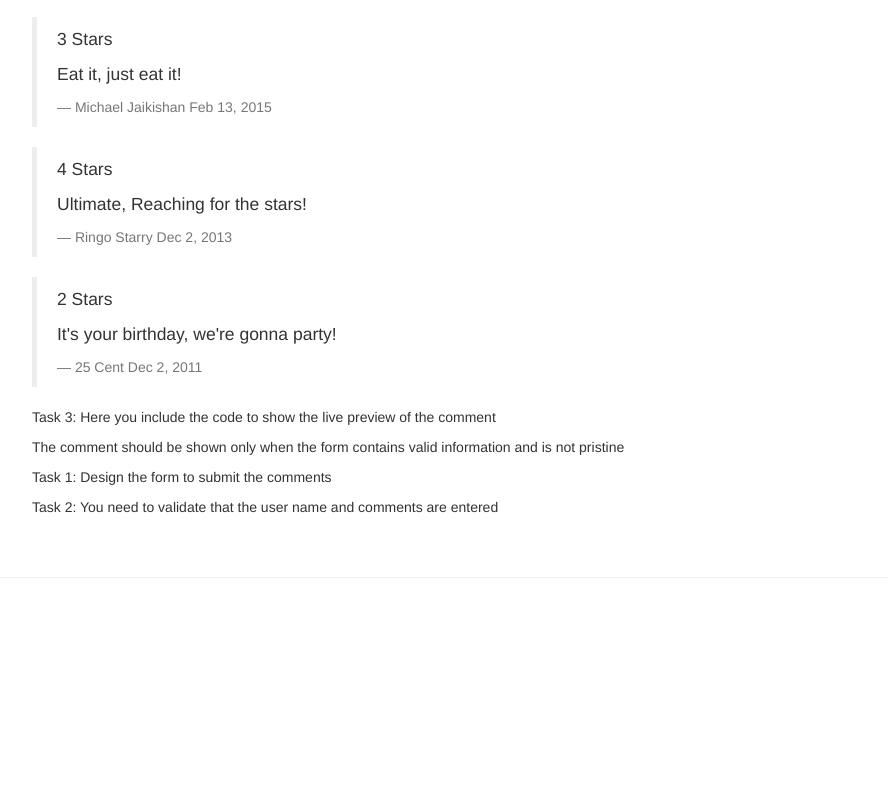
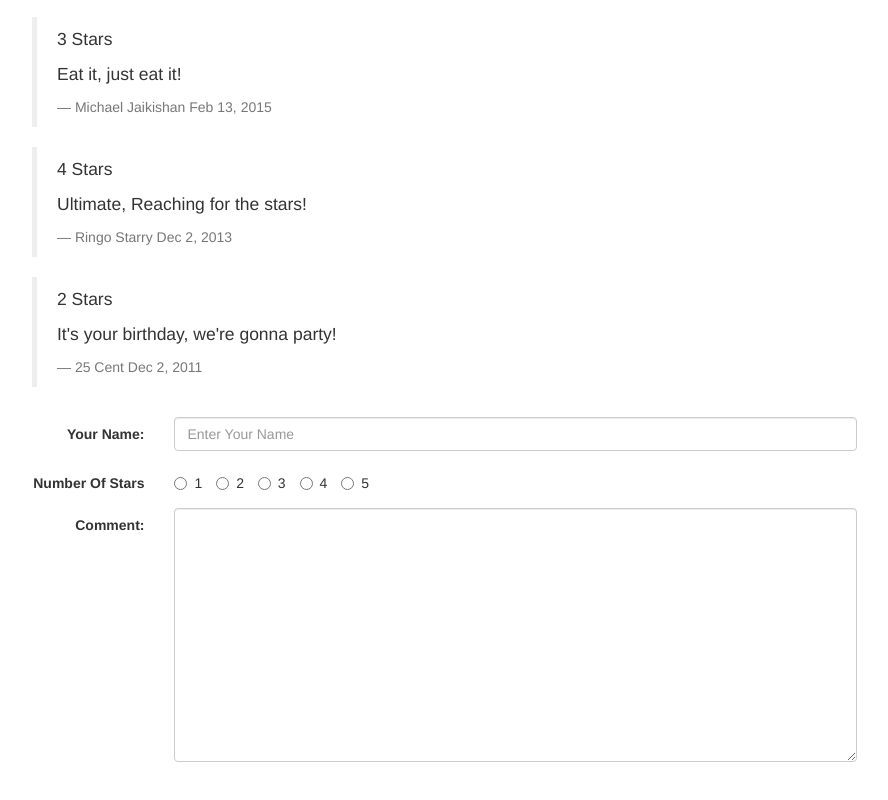
Before and after one commit to TaylorHuston/Coursera_FullStackNotes, a website: page Course 3/conFusion/app/dishdetail.html in a window 1280 px wide. Shown: the part 486-1286 px from the top of the page, without its empty margins (148-1036 px from the left). Before the commit the page ends 1064 px from the top, so only its background shows below. Drawn offline with Linux system fonts and the light colour scheme.

Commit message:
Add basic comment form

```diff
--- a/Course 3/conFusion/app/dishdetail.html
+++ b/Course 3/conFusion/app/dishdetail.html
@@ -55,12 +55,37 @@
 
       <div class="col-xs-9 col-xs-offset-1" ng-controller="DishCommentController">
         <ul class="list-unstyled">
-          <p>Task 3: Here you include the code to show the live preview of the comment</p>
-          <p>The comment should be shown only when the form contains valid information and is not pristine</p>
+          <li>{{newComment.name}}</li>
+          <li>{{newComment.rating}}</li>
+          <li>{{newComment.comment}}</li>
         </ul>
         <form class="form-horizontal" name="commentForm" ng-submit="submitComment()" novalidate>
-          <p>Task 1: Design the form to submit the comments</p>
-          <p>Task 2: You need to validate that the user name and comments are entered</p>
+
+          <div class="form-group">
+            <label for="name" class="col-sm-2 control-label">Your Name:</label>
+            <div class="col-sm-10">
+              <input type="text" class="form-control" id="name" name="name" placeholder="Enter Your Name" ng-model="newComment.name">
+            </div>
+          </div>
+
+          <div class="form-group">
+            <label for="rating" class="col-sm-2 control-label">Number Of Stars</label>
+            <div class="col-sm-10" name="rating">
+              <label class="radio-inline"><input type="radio" ng-model="newComment.rating" ng-value="1"> 1</label>
+              <label class="radio-inline"><input type="radio" ng-model="newComment.rating" ng-value="2"> 2</label>
+              <label class="radio-inline"><input type="radio" ng-model="newComment.rating" ng-value="3"> 3</label>
+              <label class="radio-inline"><input type="radio" ng-model="newComment.rating" ng-value="4"> 4</label>
+              <label class="radio-inline"><input type="radio" ng-model="newComment.rating" ng-value="5"> 5</label>
+            </div>
+          </div>
+
+          <div class="form-group">
+            <label for="name" class="col-sm-2 control-label">Comment:</label>
+            <div class="col-sm-10">
+              <textarea class="form-control" id="comment" name="comment" rows="12" ng-model="newComment.comment"></textarea>
+            </div>
+          </div>
+
         </form>
       </div>
     </div>
--- a/Course 3/conFusion/app/scripts/app.js
+++ b/Course 3/conFusion/app/scripts/app.js
@@ -171,6 +171,7 @@ angular.module('confusionApp', [])
 .controller('DishCommentController', ['$scope', function ($scope) {
 
   //Step 1: Create a JavaScript object to hold the comment from the form
+  $scope.newComment;
 
   $scope.submitComment = function () {
 
```
